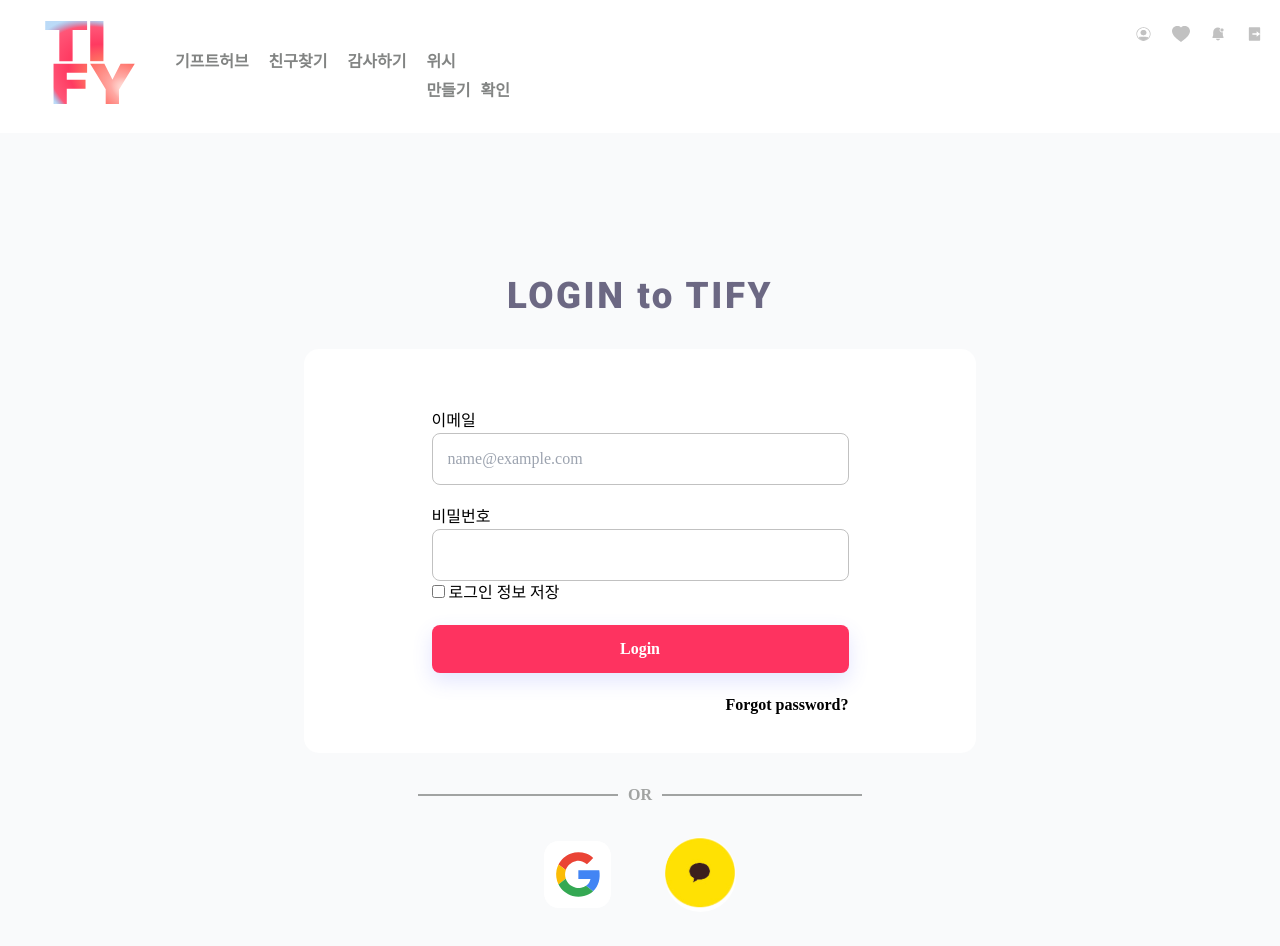
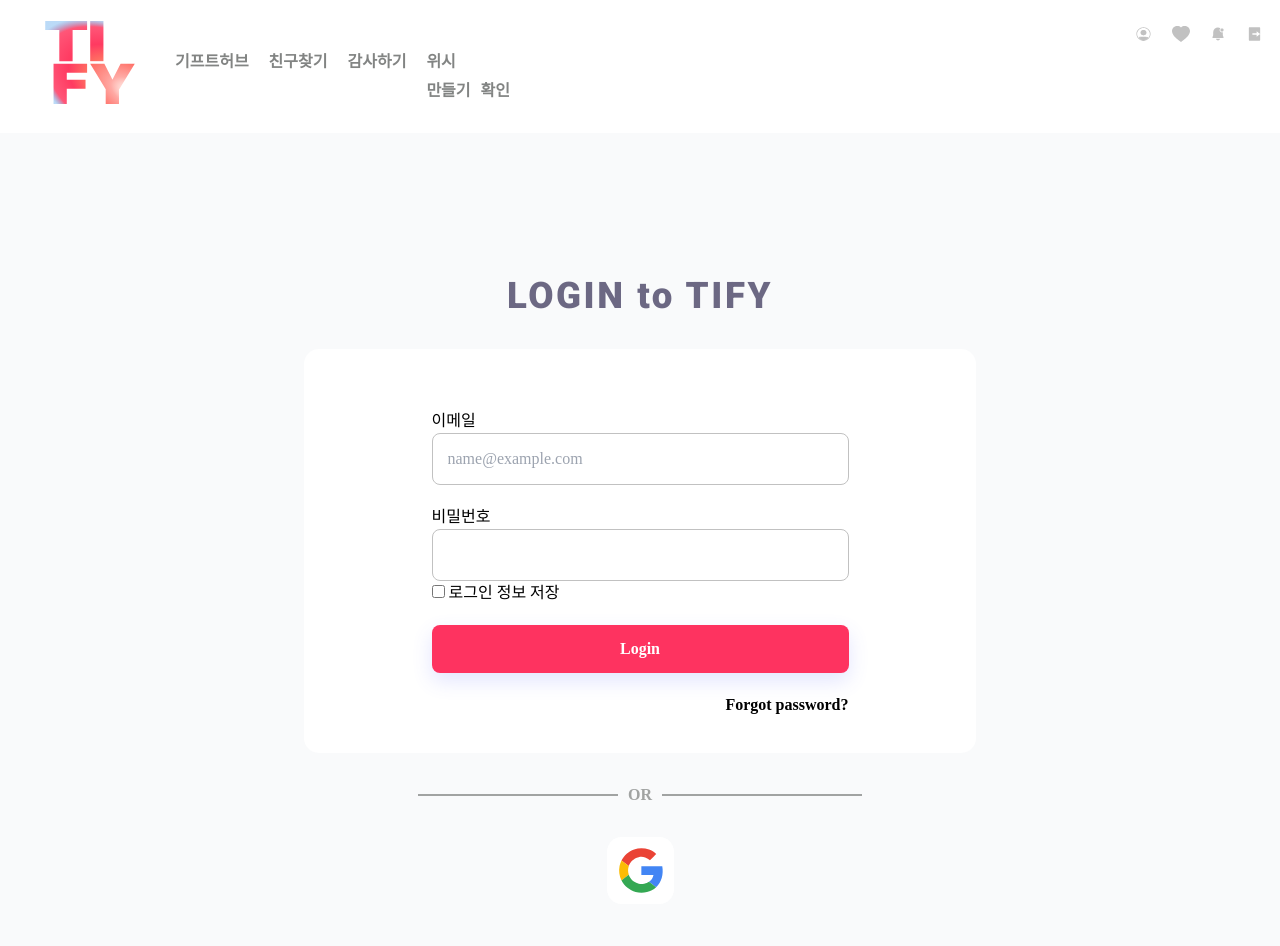
Before and after one commit to acrnm148/TIFY, a React (Vite) app in the folder front/: page /login in a window 1280 px wide. Shown: the top 946 px of the page. Built offline with nearby package versions, Linux system fonts and the light colour scheme; a web font is replaced by a local one.

Commit message:
deleted Kakao icon

```diff
--- a/front/src/pages/LoginPage.tsx
+++ b/front/src/pages/LoginPage.tsx
@@ -1,6 +1,5 @@
 import '../css/login.styles.css';
 import iconGoogle from '../assets/iconGoogle.svg';
-import iconKakao from '../assets/iconKakao.svg';
 
 export function LoginPage() {
   return (
@@ -51,7 +50,6 @@
         <div style={{ display: 'flex', justifyContent: 'center' }}>
           <div className="icon-box">
             <img src={iconGoogle} alt="" />
-            <img src={iconKakao} alt="" />
           </div>
         </div>
       </div>
```
Also changed, not shown: front/src/assets/IconKakao.svg (deleted).
